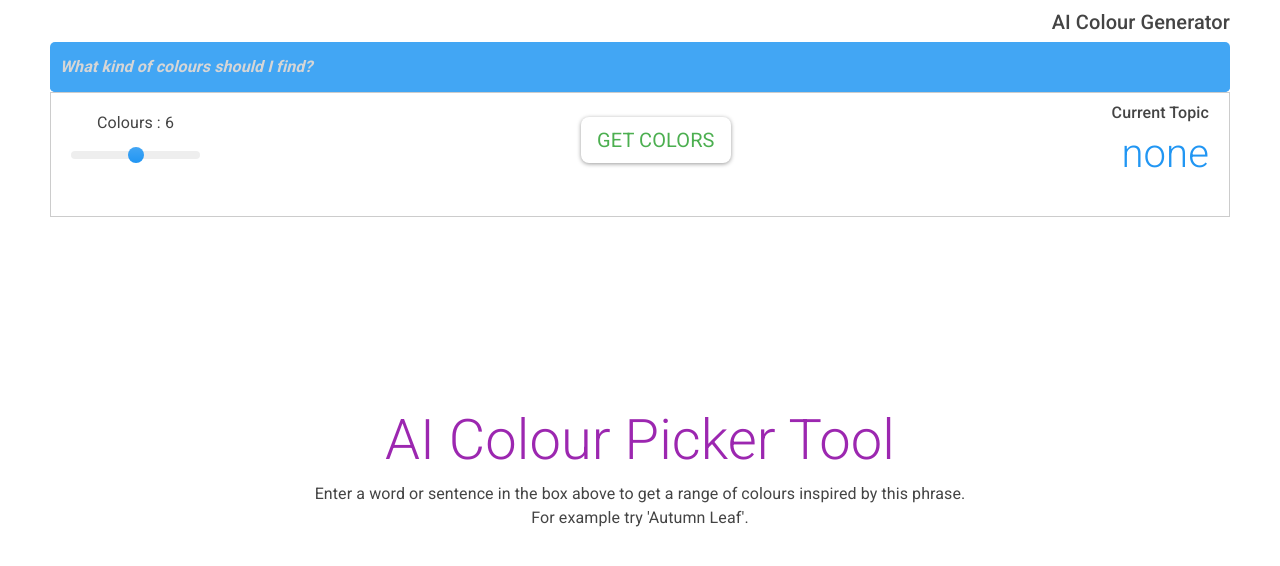
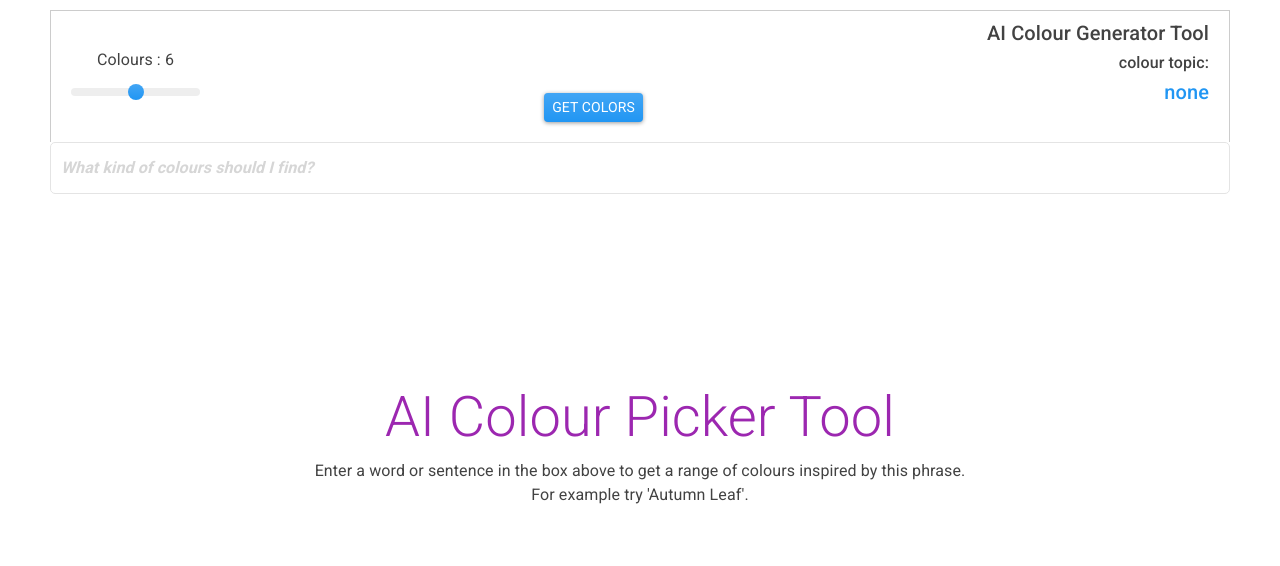
Before and after one commit to piyook/ai-colour-picker, a React (Vite) app: page / in a window 1280 px wide. Shown: the top 566 px of the page. Built offline with nearby package versions, Linux system fonts and the light colour scheme; no server answers.

Commit message:
chore(app): update styling

```diff
--- a/src/App.css
+++ b/src/App.css
@@ -7,6 +7,7 @@
 	flex-direction: column;
 	justify-content: flex-start;
 	align-items: center;
+	color: rgb(66, 66, 66);
 }
 
 .Header {
@@ -45,10 +46,17 @@
 	align-items: flex-start;
 	padding: 0px 20px 20px 20px;
 	border: 1px rgba(0, 0, 0, 0.2) solid;
+	border-bottom: none;
+}
+
+.Header__button {
+	/* box-shadow: none; */
+	align-self: flex-end;
 }
 
 .Header__sliderGroup {
 	padding: 0px 0px 0px 0px;
+	align-self: center;
 }
 
 .Header__slider {
@@ -74,6 +82,10 @@
 	padding: 0px 0px 10px 0px;
 	text-align: right;
 	max-width: 300px;
+}
+
+*:focus {
+	box-shadow: none !important;
 }
 
 .LoadSpinner {
--- a/src/components/header-block.tsx
+++ b/src/components/header-block.tsx
@@ -62,17 +62,6 @@ export function HeaderBlock({
 
 	return (
 		<header className="Header">
-			<div className="Header__strapline">
-				<h5>AI Colour Generator</h5>
-			</div>
-			<input
-				ref={inputData}
-				className="Header__userInput text-white bg-primary fw-bold "
-				type="text"
-				placeholder="What kind of colours should I find?"
-				onKeyUp={inputHandler}
-			/>
-
 			<div className="Header__widgetBar">
 				<div className="Header__sliderGroup">
 					<div className="Header__colourTotal">Colours : {numberOfColours}</div>
@@ -82,22 +71,33 @@ export function HeaderBlock({
 				</div>
 
 				<Button
-					className="mt-4"
-					variant="outline-success"
-					size="lg"
+					className="mt-4 Header__button"
+					variant="primary"
+					size="sm"
 					onClick={clickHandler}
 				>
 					Get Colors
 				</Button>
 
 				<div className="Header__currentTopic">
-					<h6>Current Topic</h6>
-					<h5 className="text-primary display-6">
+					<div className="Header__strapline">
+						<h5>AI Colour Generator Tool</h5>
+					</div>
+					<h6>colour topic: </h6>
+					<h5 className="text-primary">
 						{' '}
 						{currentTopic ? currentTopic?.toLocaleLowerCase() : 'none'}
 					</h5>
 				</div>
 			</div>
+			<input
+				ref={inputData}
+				className="Header__userInput text-primary border border-secondary
+				 fw-bold "
+				type="text"
+				placeholder="What kind of colours should I find?"
+				onKeyUp={inputHandler}
+			/>
 		</header>
 	);
 }
```
